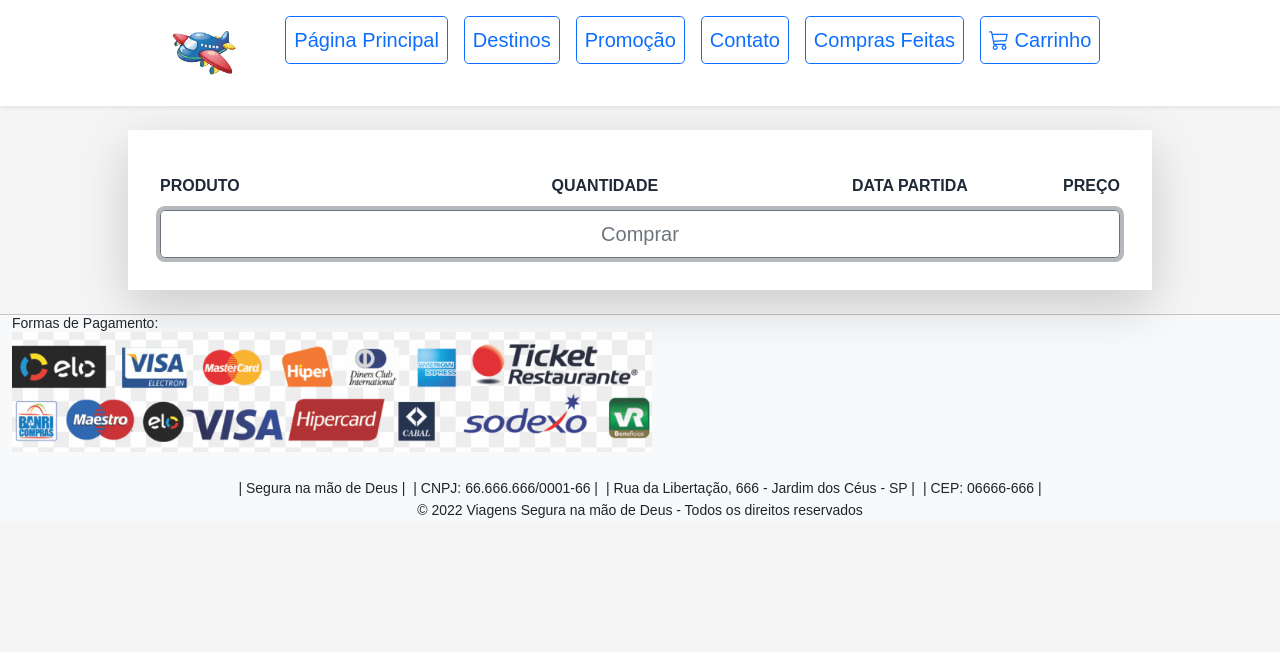
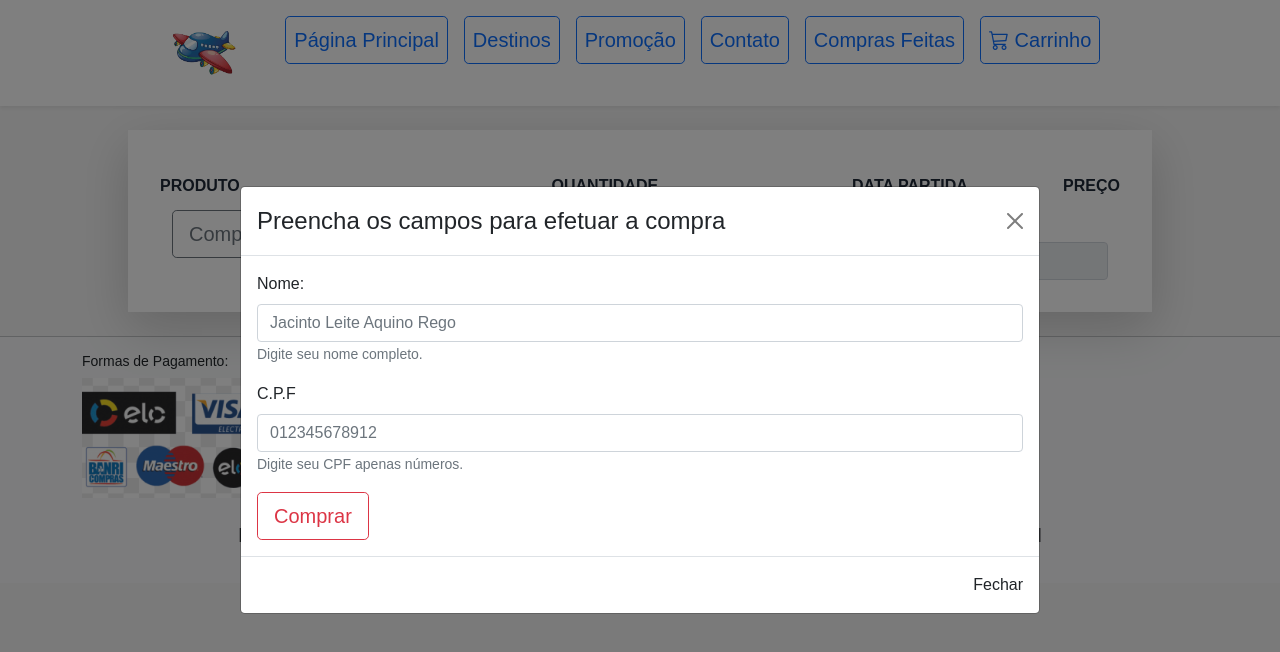
Before and after one commit to AlAnNuB/RecodePro_2021, a React (Create React App) app in the folder ReactJS/segura/: page /Carrinho in a window 1280 px wide. Both pictures are taken after a click on the button "Comprar". Shown: the top 652 px of the page. Built offline with nearby package versions, Linux system fonts and the light colour scheme.

Commit message:
modal e comprasFeitas adicionando os trem

```diff
--- a/ReactJS/segura/package.json
+++ b/ReactJS/segura/package.json
@@ -6,7 +6,9 @@
     "@testing-library/jest-dom": "^5.16.1",
     "@testing-library/react": "^12.1.2",
     "@testing-library/user-event": "^13.5.0",
+    "bootstrap": "^5.1.3",
     "react": "^17.0.2",
+    "react-bootstrap": "^2.2.0",
     "react-dom": "^17.0.2",
     "react-router-dom": "^6.2.1",
     "react-scripts": "5.0.0",
--- a/ReactJS/segura/src/App.js
+++ b/ReactJS/segura/src/App.js
@@ -1,4 +1,5 @@
 import React from 'react'
+import 'bootstrap/dist/css/bootstrap.min.css';
 import './App.css'
 import Navbar from './Components/Layout/Navbar'
 import { BrowserRouter as Router, Routes, Route } from 'react-router-dom'
--- a/ReactJS/segura/src/Components/Layout/Modal.js
+++ b/ReactJS/segura/src/Components/Layout/Modal.js
@@ -1,9 +1,72 @@
 import React from "react";
+import {Modal, Form} from 'react-bootstrap'
+import { useCart } from "../../Context/CarrinhoContext";
 
-function Modal() {
+
+function ModalCarrinho(props) {
+  const cart = useCart()
  return(
-   <hr />
+   <Modal
+     {...props}
+     size="lg"
+     aria-labelledby="ModalCentralizado"
+     centered
+   >
+     <Modal.Header closeButton>
+       <Modal.Title id="ModalCentralizado">
+         Preencha os campos para efetuar a compra
+       </Modal.Title>
+     </Modal.Header>
+     <Modal.Body>
+       <Form>
+         <Form.Group className="mb-3" controlId="formNameModalCompra">
+           <Form.Label>Nome:</Form.Label>
+           <Form.Control required type="text" placeholder="Jacinto Leite Aquino Rego" />
+           <Form.Text className="text-muted">
+             Digite seu nome completo.
+           </Form.Text>
+         </Form.Group>
+         <Form.Group className="mb-3" controlId="cpfModalCompra">
+           <Form.Label>C.P.F</Form.Label>
+           <Form.Control required type="text" placeholder="012345678912" />
+           <Form.Text className="text-muted">
+              Digite seu CPF apenas números.
+           </Form.Text>
+         </Form.Group>
+         {Object.keys(cart.cart).map(key => {
+           return(
+             <tr key={key}>
+               <td className="hidden pb-4 md:table-cell">
+                 <img className="w-20 rounded mr-2" src={cart.cart[key].product.img} alt={cart.cart[key].product.nome} />
+               </td>
+               <td>
+                 <p className="mb-2 md:ml-4 h5 mr-2">
+                   Destino: {cart.cart[key].product.nome}
+                 </p>
+               </td>
+               <td className="hidden text-right md:table-cell">
+                 <span className="text-sm lg:text-base font-medium mr-2">
+                   Ida: {cart.cart[key].product.ida}
+                 </span>
+               </td>
+               <td className="text-right">
+                 <span className="text-sm lg:text-base font-medium mr-2">
+                   Preço R$ {cart.cart[key].product.preco}
+                 </span>
+               </td>
+             </tr>
+           )
+         })}
+         <button className="btn btn-outline-danger btn-lg btn-block" type="submit">
+           Comprar
+         </button>
+       </Form>
+     </Modal.Body>
+     <Modal.Footer>
+       <button onClick={props.onHide}>Fechar</button>
+     </Modal.Footer>
+   </Modal>
  )
 }
 
-export default Modal
+export default ModalCarrinho
--- a/ReactJS/segura/src/Components/Layout/Navbar.js
+++ b/ReactJS/segura/src/Components/Layout/Navbar.js
@@ -16,7 +16,7 @@ return (
 <nav className="container-fluid navbar justify-content-center navbar-expand-sm bg-white shadow-sm">
   {/* <pre>{JSON.stringify(cart,null,2)}</pre> */}
   <ul className="navbar-nav ">
-    <a className="navbar-brand" id="LogoHome"><Link to="/"><img src={AviaoColorido} alt="Home Logo" /></Link></a>
+    <li className="navbar-brand" id="LogoHome"><Link to="/"><img src={AviaoColorido} alt="Home Logo" /></Link></li>
       <li className="nav-item m-2"><Link className="nav-link btn btn-lg btn-outline-primary" to="/">Página Principal</Link></li>
       <li className="nav-item m-2"><Link className="nav-link btn btn-lg btn-outline-primary" to="/Destinos">Destinos</Link></li>
       <li className="nav-item m-2"><Link className="nav-link btn btn-lg btn-outline-primary" to="/Promocao">Promoção</Link></li>
--- a/ReactJS/segura/src/Components/Pages/Carrinho.js
+++ b/ReactJS/segura/src/Components/Pages/Carrinho.js
@@ -1,6 +1,7 @@
 import React from 'react'
 import { useCart } from '../../Context/CarrinhoContext'
-import Container from  '../Layout/Container'
+import ModalCarrinho from '../Layout/Modal'
+import { Form } from 'react-bootstrap'
 
 function Carrinho(props) {
   const cart = useCart()
@@ -8,6 +9,9 @@ function Carrinho(props) {
   const remove = id => () => {
     cart.removeFromCart(id)
   }
+
+  const [modalShow, setModalShow] = React.useState(false);
+
   return (
 
     <div className="flex justify-center my-6">
@@ -31,9 +35,7 @@ function Carrinho(props) {
                 return (
                   <tr key={key}>
                     <td className="hidden pb-4 md:table-cell">
-                      <a href="#">
-                        <img src={cart.cart[key].product.img} />
-                      </a>
+                      <img className="rounded" src={cart.cart[key].product.img} alt={cart.cart[key].product.nome} />
                     </td>
                     <td>
                       <p className="mb-2 md:ml-4 h5">{cart.cart[key].product.nome}</p>
@@ -65,7 +67,30 @@ function Carrinho(props) {
             </tbody>
           </table>
         </div>
-          <button type="button" class="btn btn-outline-secondary btn-lg btn-block">Comprar</button>
+        <div className="container-fluid">
+          <div className="row">
+            <div className="col-12 col-sm-6">
+              <button type="button" onClick={() => setModalShow(true)} className="btn btn-outline-secondary btn-lg btn-block">
+                Comprar
+              </button>
+            </div>
+            <div className="col-12 col-sm-6 ">
+              <Form.Label htmlFor="ValorTotalCarrinho">Valor Total: </Form.Label>
+              <Form.Control
+                type="number"
+                id="ValorTotalCarrinho"
+                aria-describedby="ValorTotalCarrinho"
+                disabled
+              />
+
+            </div>
+          </div>
+        </div>
+
+        <ModalCarrinho
+          show={modalShow}
+          onHide={() => setModalShow(false)}
+        />
       </div>
     </div>
 
--- a/ReactJS/segura/src/Components/Pages/ComprasFeitas.js
+++ b/ReactJS/segura/src/Components/Pages/ComprasFeitas.js
@@ -1,9 +1,29 @@
 import React from "react";
+import Table from 'react-bootstrap/Table'
 
 function ComprasFeitas() {
 
   return(
-<hr />
+    <Table striped bordered hover>
+      <thead>
+        <tr>
+          <th>ID Cliente</th>
+          <th>Nome</th>
+          <th>CPF</th>
+          <th>ID Viagem</th>
+          <th>Viagem</th>
+          <th>Valor</th>
+        </tr>
+      </thead>
+      <tbody>
+        <tr>
+          <td>1</td>
+          <td>Mark</td>
+          <td>Otto</td>
+          <td>@mdo</td>
+        </tr>
+      </tbody>
+    </Table>
   )
 }
 
--- a/ReactJS/segura/src/Context/CarrinhoContext.js
+++ b/ReactJS/segura/src/Context/CarrinhoContext.js
@@ -11,6 +11,8 @@ export const CartProvider = ({ children }) => {
       setCart(JSON.parse(cartLocal))
     }
   },[])
+
+
   const addToCart = product => {
     setCart(old => {
       console.log(cart)
```
Also changed, not shown: 1 other file (tests, documents, lock files or other folders).
